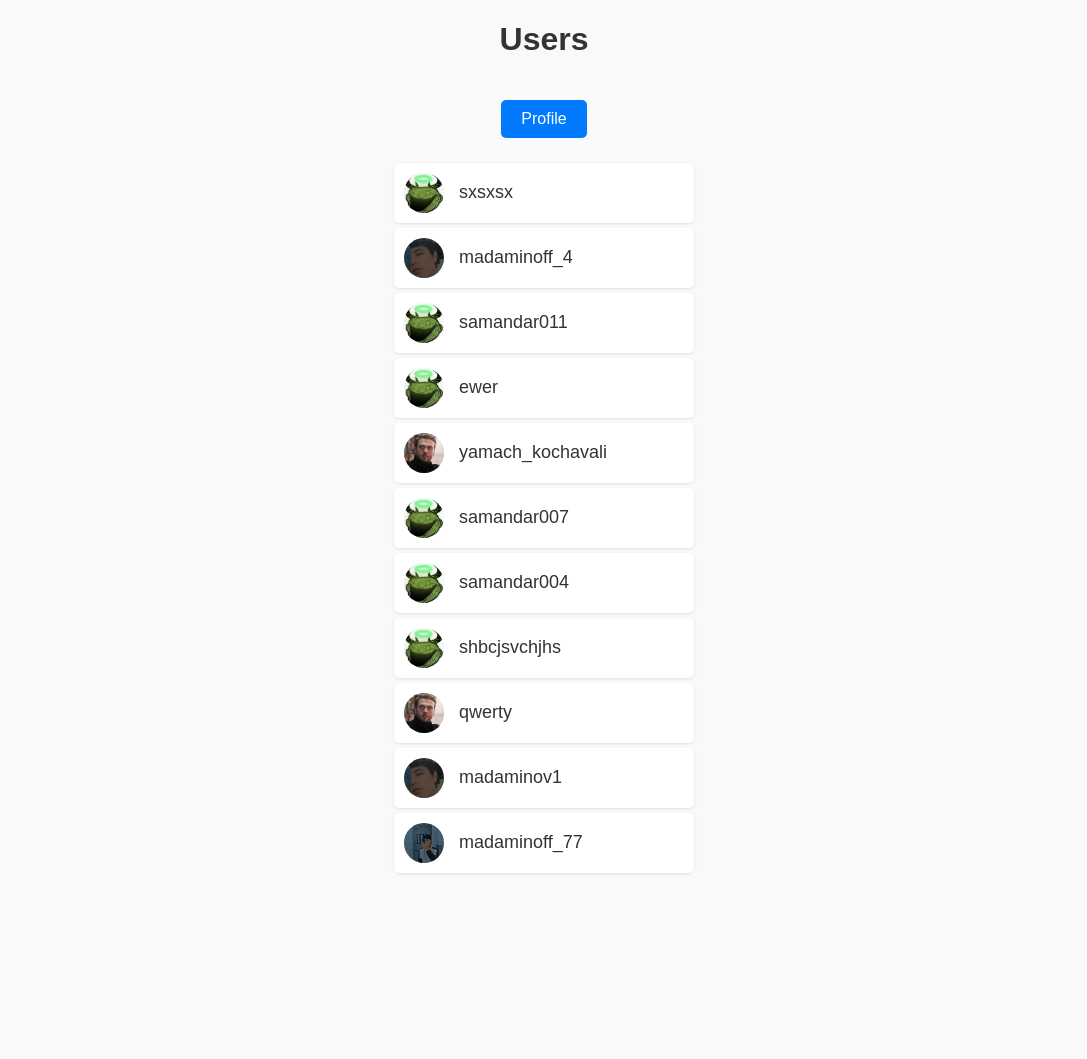
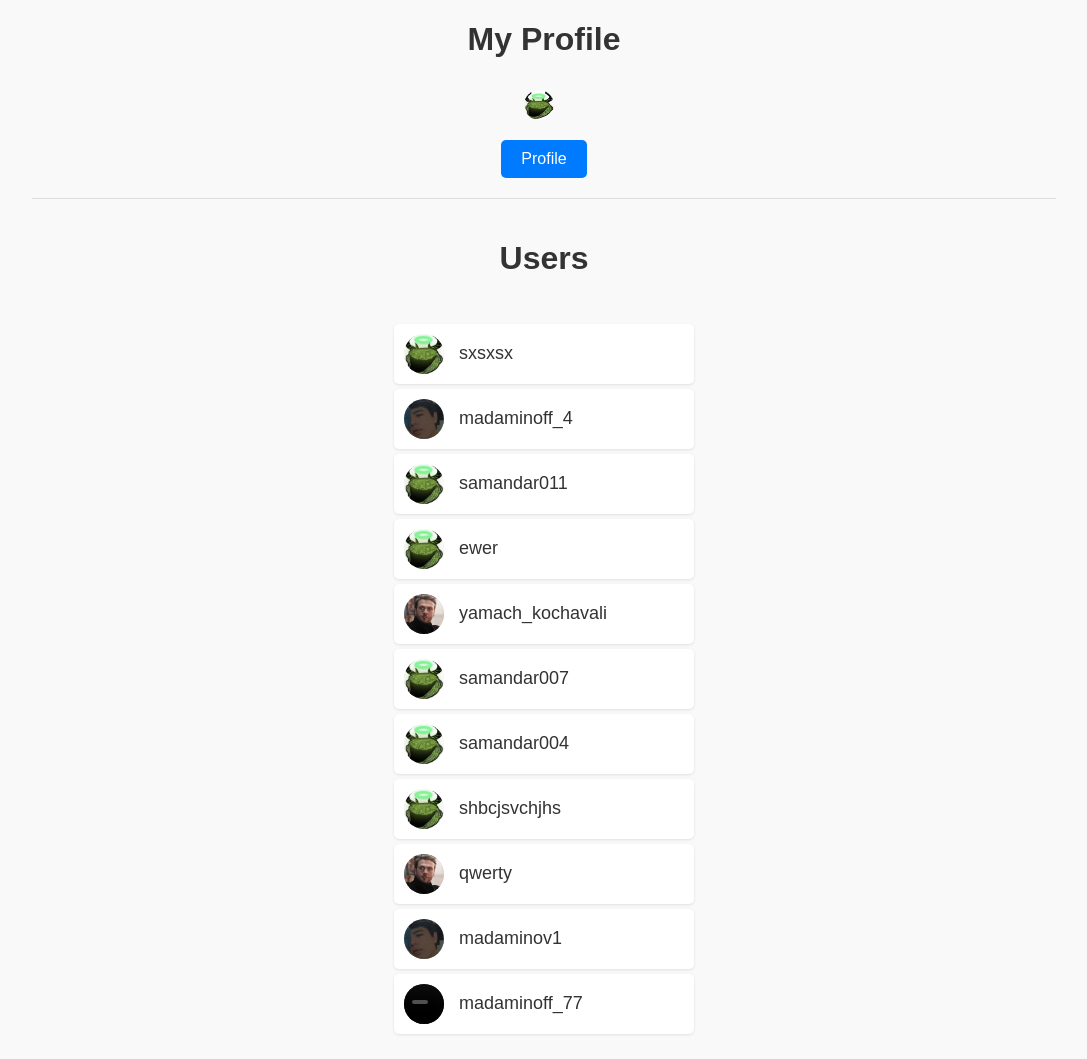
Before and after one commit to Madaminof/Social-Chats, a Django app: page /massage/home/ in a window 1280 px wide. Shown: the whole page, without its empty margins (96-1183 px from the left). Before the commit the page ends 874 px from the top, so only its background shows below. Run offline with Django 5.2, Linux system fonts and the light colour scheme; data comes from the database, SQL or seed files in the repository; both versions use the stored data as it was after the commit; tables that the repository leaves empty hold one stand-in row (values such as "Sample post"); grey boxes are pictures that could not be loaded.

Commit message:
chats - profile(version 2.0),style

```diff
--- a/template/home.html
+++ b/template/home.html
@@ -16,6 +16,12 @@
         h1 {
             text-align: center;
             color: #333;
+        }
+        hr {
+            width: 80%;
+            margin: 20px 0;
+            border: none;
+            border-top: 1px solid #ddd;
         }
         .user-list {
             width: 300px;
@@ -77,18 +83,50 @@
             background-color: #0056b3;
             transform: scale(1.1); /* Scale up the button slightly on hover */
         }
+        .current-user-info {
+            display: flex;
+            align-items: center;
+            margin-top: 10px;
+        }
+        .current-user-info img {
+            width: 30px;
+            height: 30px;
+            border-radius: 50%;
+            margin-right: 10px;
+        }
+        .current-user-info .username {
+            font-size: 16px;
+            font-weight: bold;
+            color: #007bff;
+        }
     </style>
 </head>
 <body>
+    <h1>My Profile</h1>
+    <div class="current-user-info">
+        {% if request.user.image %}
+            <img src="{{ request.user.image.url }}" alt="{{ request.user.username }}">
+        {% else %}
+            <img src="/media/media/images/trol.jpeg" alt="{{ request.user.username }}">
+        {% endif %}
+        <div class="username">{{ request.user.username }}</div>
+    </div>
+
+    <a href="{% url 'user:profile' %}" class="profile-button">Profile</a>
+    <hr>
     <h1>Users</h1>
-    <a href="{% url 'user:profile' %}" class="profile-button">Profile</a>
     <ul class="user-list">
         {% for user in users %}
             {% if request.user.username != user.username %}
                 <li>
                     <a class="user-item" href="{% url 'conversation:message-with-user' user.id %}">
                         <div class="user-image">
-                            {% if user.image %}
+                            {% if user.video %}
+                                <video width="40" height="40" controls>
+                                    <source src="{{ user.video.url }}" type="video/mp4">
+                                    Your browser does not support the video tag.
+                                </video>
+                            {% elif user.image %}
                                 <img src="{{ user.image.url }}" alt="{{ user.username }}">
                             {% else %}
                                 <img src="/media/media/images/trol.jpeg" alt="{{ user.username }}">
--- a/user/forms.py
+++ b/user/forms.py
@@ -16,7 +16,7 @@
 class ProfileUpdateForm(forms.ModelForm):
     class Meta:
         model = User
-        fields = ['image', 'username', 'first_name', 'last_name', 'email']
+        fields = ['image','video', 'username', 'first_name', 'last_name', 'email']
 
     def save(self, commit=True):
         user = super(ProfileUpdateForm, self).save(commit=False)
--- a/user/models.py
+++ b/user/models.py
@@ -6,6 +6,8 @@
 
 class User(AbstractUser):
     image = models.ImageField(upload_to='media/images/',blank=True,null=True)
+    video = models.FileField(upload_to='videos/', null=True, blank=True)
+
 
 
     class Meta:
--- a/user/views.py
+++ b/user/views.py
@@ -10,6 +10,8 @@
     def get(self, request):
         user = request.user
         return render(request, 'profile.html', context={'user': user})
+
+
 class ProfileUpdateView(View):
     def get(self, request):
         u = ProfileUpdateForm(instance=request.user)
```
Also changed, not shown: template/massage.html (+55 -0 lines), db.sqlite3, media/media/images/2024-06-15_23.25.33_AwCd15Q.jpg (added), user/migrations/0004_user_video_alter_profile_image.py (added), 1 other file.
